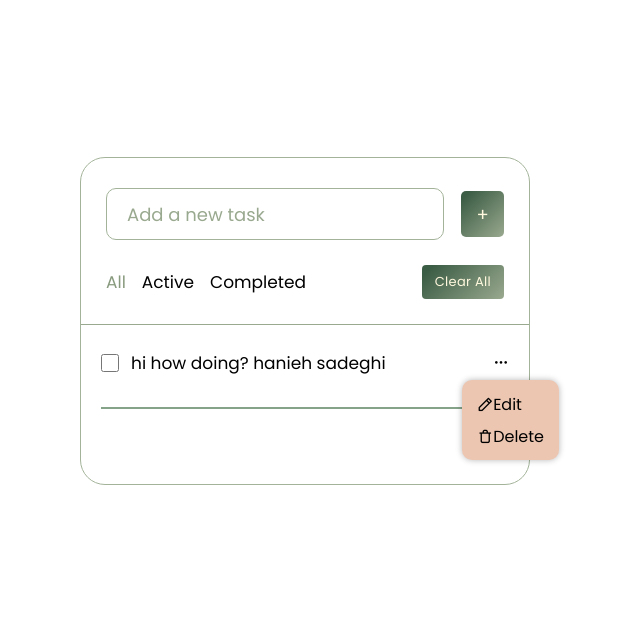
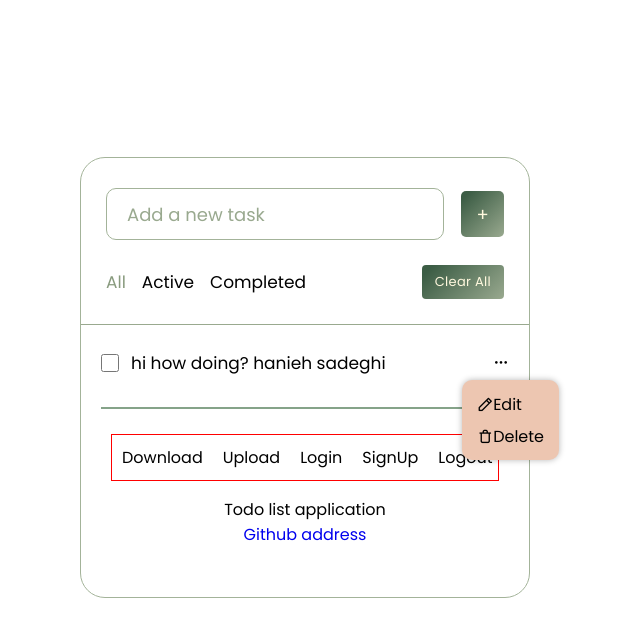
Before and after one commit to Hanieh-Sadeghi/Todo-App-Express, a website: page public/index.html in a window 1280 px wide. Shown: the whole page, without its empty margins (335-975 px from the left). Drawn offline with nearby package versions, Linux system fonts and the light colour scheme.

Commit message:
add new HTML

```diff
--- a/public/index.html
+++ b/public/index.html
@@ -2,17 +2,13 @@
 <html lang="en">
   <head>
     <meta charset="UTF-8" />
-    <meta http-equiv="X-UA-Compatible" content="IE=edge" />
     <meta name="viewport" content="width=device-width, initial-scale=1.0" />
     <link rel="stylesheet" href="./stylesheets/style.css" />
-    <title>Welcome to the server</title>
-
     <link
       rel="stylesheet"
-      href="https://unicons.iconscout.com/release/v4.0.8/css/line.css"
-    />
+      href="https://unicons.iconscout.com/release/v4.0.8/css/line.css"/>
+    <title>Todo to the server</title>
   </head>
-
   <body>
     <div class="container">
       <div id="task-input">
@@ -30,19 +26,29 @@
       <ul class="task-box">
         <li class="task">
           <label for="1">
-        <input type="checkbox" id="1">
-        <p> hi how doing? hanieh sadeghi</p>
+            <input type="checkbox" id="1" />
+            <p>hi how doing? hanieh sadeghi</p>
           </label>
           <div class="select">
             <i class="uil uil-ellipsis-h"></i>
           </div>
           <ul class="task-menu">
             <li><i class="uil uil-pen"></i>Edit</li>
-        <li ><i class="uil uil-trash"></i>Delete</li>
+            <li><i class="uil uil-trash"></i>Delete</li>
           </ul>
-        </div>
         </li>
       </ul>
+      <div class="form">
+        <span id="download">Download</span>
+        <span id="upload">Upload</span>
+        <span id="login">Login</span>
+        <span id="signUp">SignUp</span>
+        <span id="logout">Logout</span>
+      </div>
+      <footer>
+        <p>Todo list application</p>
+        <a href="https://github.com/Hanieh-Sadeghi">Github address</link>
+      </footer>
     </div>
     <script src="./Script/view.js"></script>
   </body>
```
Lines whose indentation alone changed are shown as unchanged.
